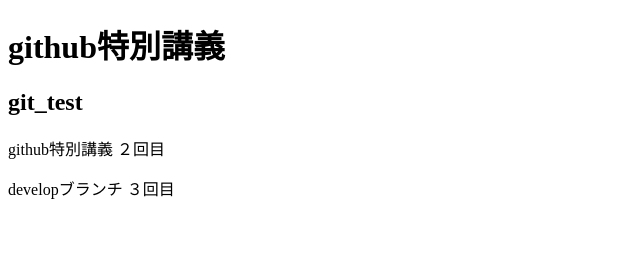
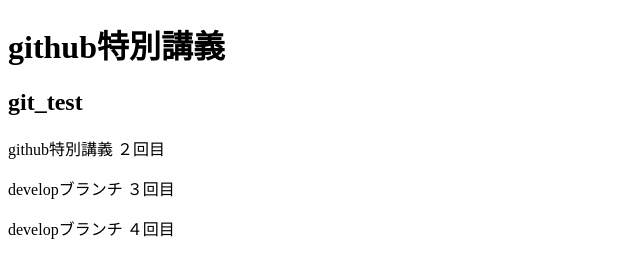
Before and after one commit to tkys-ssk/git_test, a plain HTML site: page index.html in a window 1280 px wide. Shown: the whole page, without its empty margins (0-640 px from the left). Drawn offline with Linux system fonts and the light colour scheme.

Commit message:
練習中

```diff
--- a/index.html
+++ b/index.html
@@ -12,6 +12,7 @@
 
   <p>developブランチ ３回目</p>
 
+  <p>developブランチ ４回目</p>
 
 </body>
 </html>
```
